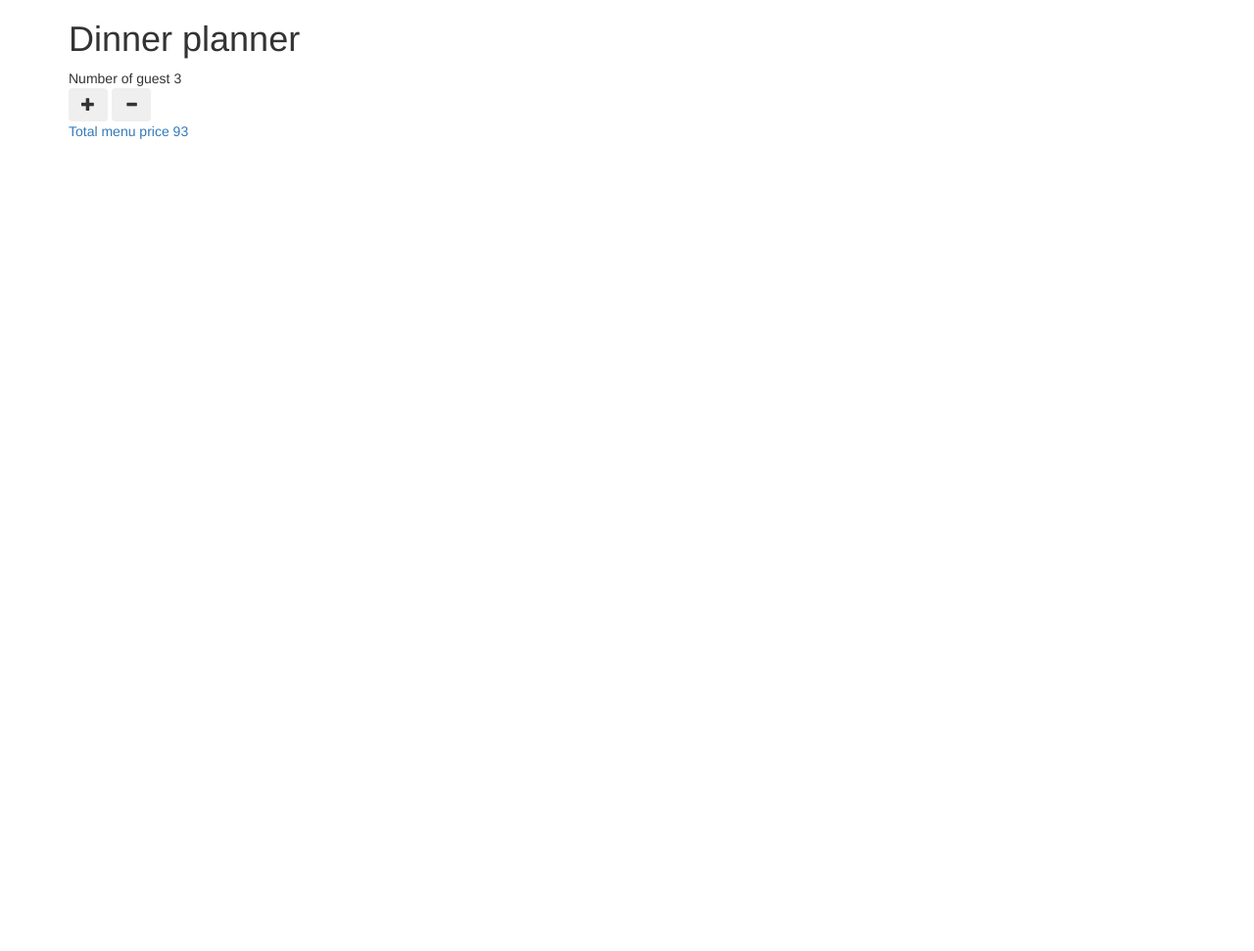
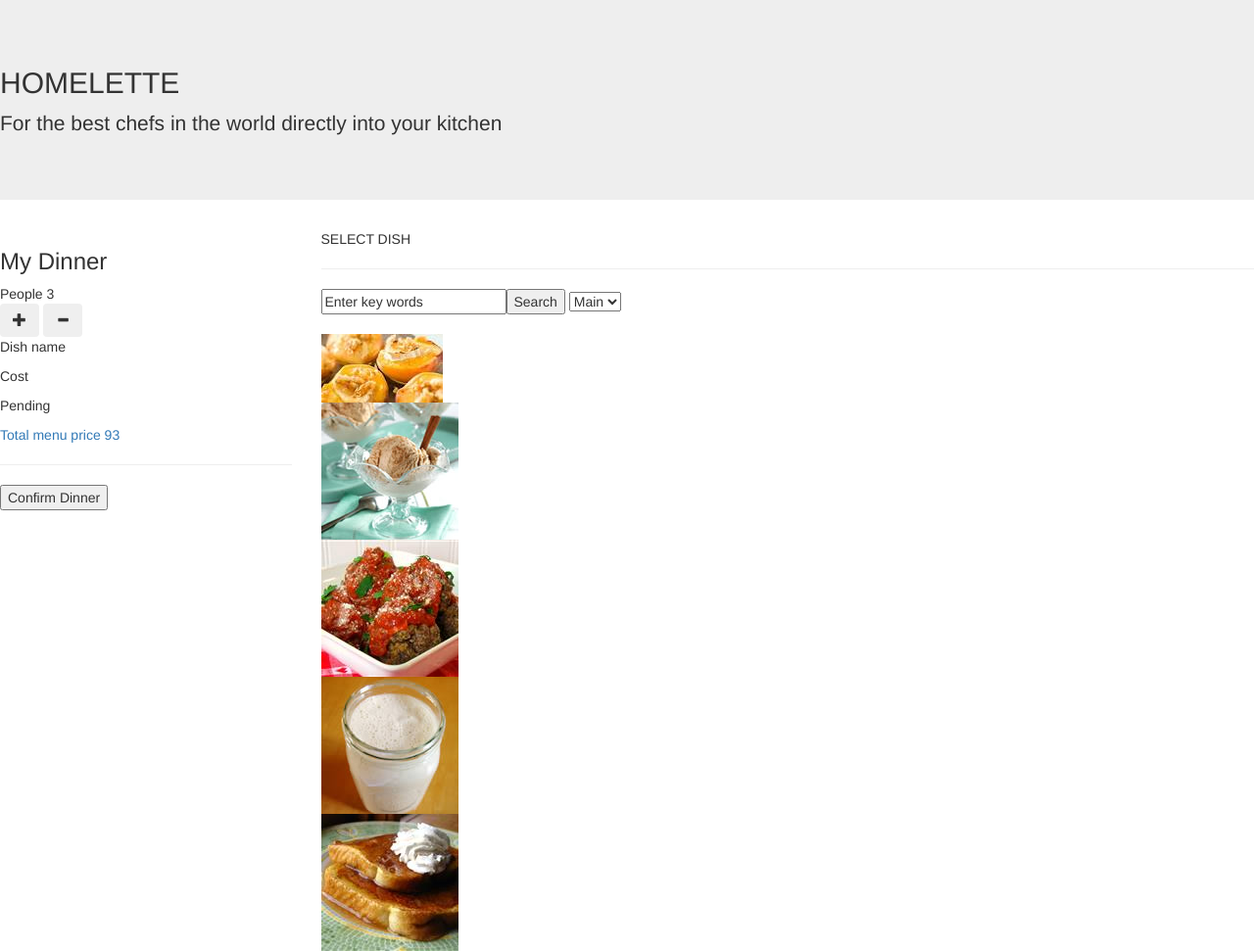
Before and after one commit to victordahlin/Dinnerplanner-desktop, a plain HTML site: page index.html in a window 1280 px wide. Shown: the whole page at 98% size. Before the commit the page ends 800 px from the top, so only its background shows below. Drawn offline with nearby package versions, Linux system fonts and the light colour scheme.

Commit message:
Select dish basic layout

```diff
--- a/index.html
+++ b/index.html
@@ -4,31 +4,71 @@
 <meta charset="utf-8">
 <meta http-equiv="X-UA-Compatible" content="IE=edge">
 <meta name="viewport" content="width=device-width, initial-scale=1">
-    <title>Basic Drawing App</title>
-
+<title>HOMELETTE</title>
 <!-- Bootstrap CSS -->
 <link rel="stylesheet" href="http://netdna.bootstrapcdn.com/bootstrap/3.1.0/css/bootstrap.min.css">
+</head>
 
-  </head>
 <body>
-	<div class="container">
-		<h1>Dinner planner</h1>
+<div class="jumbotron">
+<h2>HOMELETTE</h2>
+	<p>For the best chefs in the world directly into your kitchen</p>
+</div>
+<div id="select-dish">
+<div class="row">
+  <div class="col-md-9 col-md-push-3">
+	  <p>SELECT DISH</p><hr>
+	 <div>
+	 	<input type="text" value="Enter key words"><button>Search</button>
+	  	<select>
+	  		<option value="main">Main</option>
+	  	</select>
+	 </div><br>
+	 <div id="picture-box">
+	  	<div>
+	  		<img src="images/bakedbrie.jpg">
+	  	</div>
+	  	<div>
+	  		<img src="images/icecream.jpg">
+	  	</div>
+	  	<div>
+	  		<img src="images/meatballs.jpg">
+	  	</div>
+	  	<div>
+	  		<img src="images/sourdough.jpg">
+	  	</div>
+	  	<div>
+	  		<img src="images/toast.jpg">
+	  	</div>
+	 </div>
+ </div>
+ <div class="col-md-3 col-md-pull-9">
 	<div id="exampleView">
-			<div>
-				Number of guest <span id="numberOfGuests"></span>
-			</div>
+	    <h3>My Dinner</h3>
+	    <div>People <span id="numberOfGuests"></span></div>
 		<div>
 			<button id="plusGuest" class="btn"><span class="glyphicon glyphicon-plus"></span></button>
 			<button id="minusGuest" class="btn"><span class="glyphicon glyphicon-minus"></span></button>
 		</div>
+		<div>
+			<p>Dish name</p>
+		  	<p>Cost</p>
+		</div>
+		<div>
+			<p>Pending</p>
 		</div>
 	</div>
-
+	<hr>
+	<div>
+	  	<button>Confirm Dinner</button>
+	</div>
+ </div>
+</div>
+</div>
 <!-- jQuery -->
 <script src="https://code.jquery.com/jquery.js"></script>
 <!-- Bootstrap JavaScript, needed if you want for instance tabs, models, popovers etc. -->
 <script src="http://netdna.bootstrapcdn.com/bootstrap/3.1.0/js/bootstrap.min.js"></script>
-
 <!-- The application JavaScript code -->
 <script src="js/app.js"></script>
 <script src="js/model/dinnerModel.js"></script>
```
Lines whose indentation alone changed are shown as unchanged.
